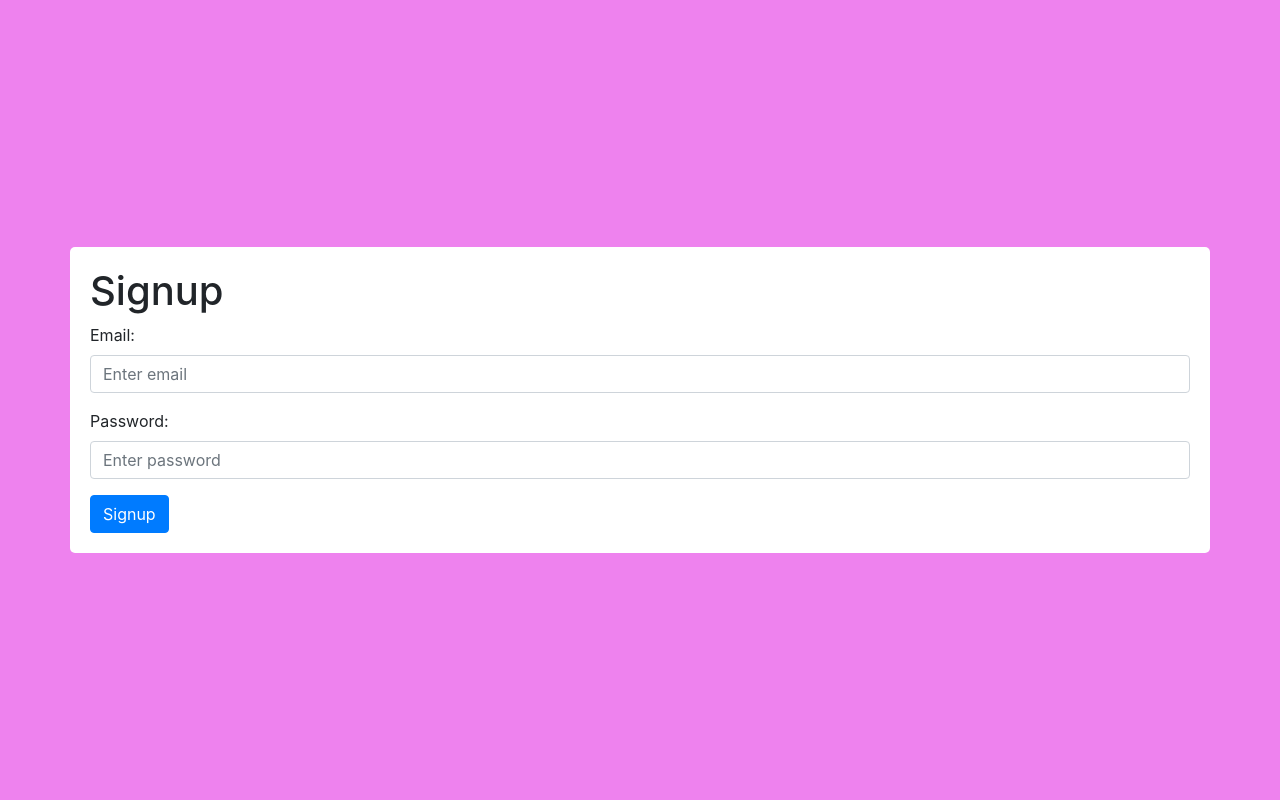
After one commit to adithyan403/shopping-cart, a Flask app: a page that uses templates/signup.html in a window 1280 px wide. The commit adds this page. Run offline with Flask 3, Linux system fonts and the light colour scheme; some libraries are stand-ins or nearby versions.

Commit message:
signup,login,database for users

```diff
--- a/app.py
+++ b/app.py
@@ -1,5 +1,7 @@
 from flask import Flask,render_template,request
 from pymongo import MongoClient as mon
+import bcrypt
+
 
 client = mon('mongodb://localhost:27017/')
 
@@ -10,6 +12,10 @@ if __name__ == '__name__':
 
 
 data=[]
+db = client['shopping']  # Access the 'mydatabase' database
+collection = db['user']
+products=collection.find({})
+data=products
 @app.route('/')
 def mainpage():
     try:
@@ -56,3 +62,22 @@ def submit1():
     products=collection.find({})
     data=products
     return render_template("view products.html",items=data)
+
+
+@app.route("/login")
+def login():
+    return render_template("login.html")
+
+@app.route("/sign up")
+def signup():
+    return render_template("signup.html")
+@app.route("/signbutton",methods=["POST"])
+def signupbutton():
+    db = client['shopping']  # Access the 'mydatabase' database
+    collection = db['data']
+    email=request.form.get("email")
+    password=request.form.get("password")
+    salt = bcrypt.gensalt()
+    hashed_password = bcrypt.hashpw(password.encode('utf-8'), salt)
+    collection.insert_one({"email":email,"password":hashed_password})
+    return render_template("index.html",items=data)
--- /dev/null
+++ b/templates/signup.html
@@ -0,0 +1,37 @@
+<!DOCTYPE html>
+<html>
+<head>
+  <title>Signup Page</title>
+  <link rel="stylesheet" href="https://stackpath.bootstrapcdn.com/bootstrap/4.5.2/css/bootstrap.min.css">
+  <style>
+    body {
+      background-color: violet;
+      display: flex;
+      justify-content: center;
+      align-items: center;
+      height: 100vh;
+    }
+    .container {
+      background-color: white;
+      padding: 20px;
+      border-radius: 5px;
+    }
+  </style>
+</head>
+<body>
+  <div class="container">
+    <h1>Signup</h1>
+    <form action="/signbutton" method="POST">
+      <div class="form-group">
+        <label for="email">Email:</label>
+        <input type="email" class="form-control" id="email" name="email" placeholder="Enter email" required>
+      </div>
+      <div class="form-group">
+        <label for="password">Password:</label>
+        <input type="password" class="form-control" id="password" name="password" placeholder="Enter password" required>
+      </div>
+      <button type="submit" class="btn btn-primary" action="/signbutton">Signup</button>
+    </form>
+  </div>
+</body>
+</html>
```
Also changed, not shown: templates/index.html (+12 -8 lines), templates/login.html (added, +23 -0 lines).
